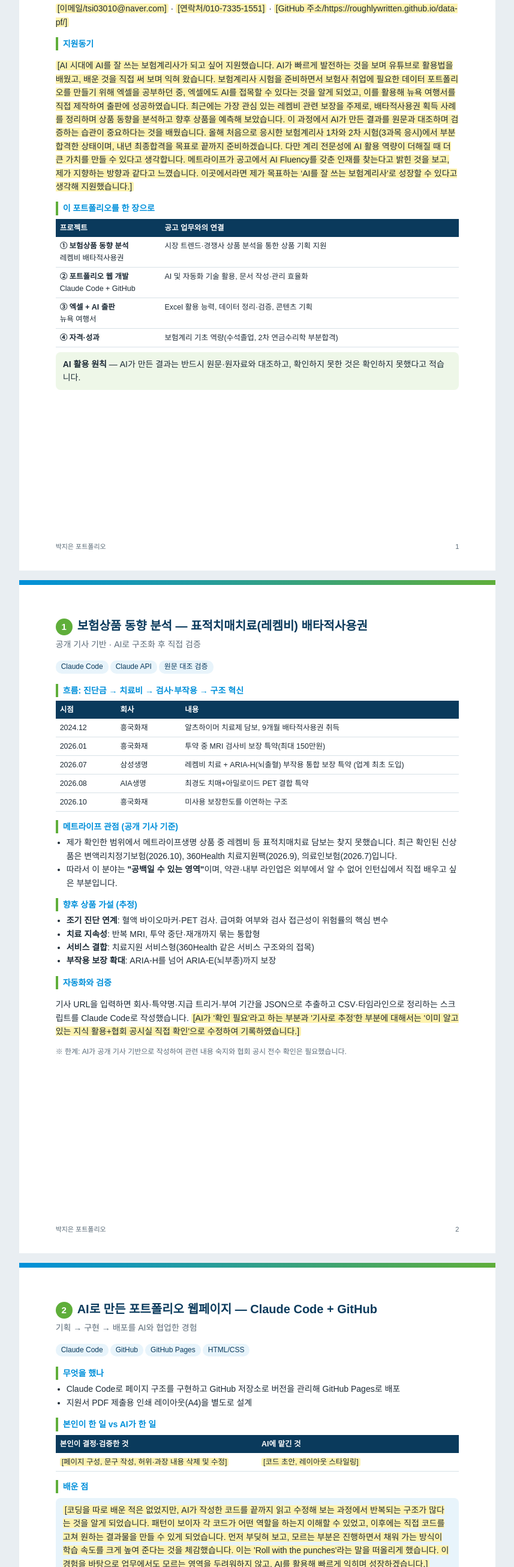
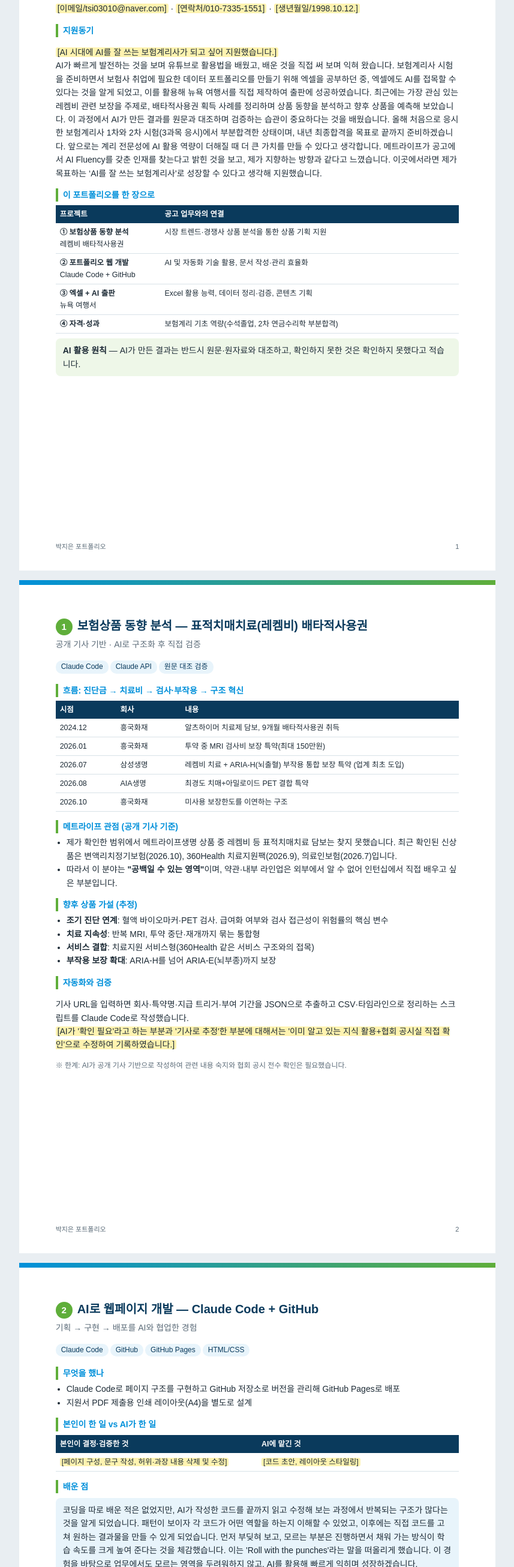
Before and after one commit to roughlywritten/data-pf, a plain HTML site: page index.html in a window 1280 px wide. Shown: the part 188-2800 px from the top of the page at 60% size, without its empty margins (211-1068 px from the left). Drawn offline with Linux system fonts and the light colour scheme.

Commit message:
Update index.html

```diff
--- a/index.html
+++ b/index.html
@@ -32,15 +32,15 @@ a{color:var(--blue)}
 <p style="color:var(--green);font-weight:700;margin:0">With U Career 2027 Winter Internship · 상품개발</p>
 <h1>박지은</h1>
 <p class="sub">AI로 상품 동향을 읽고, 숫자로 검증하는 상품개발 지망생</p>
-<p><span class="ph">[이메일/tsi03010@naver.com]</span> · <span class="ph">[연락처/010-7335-1551]</span> ·  <span class="ph">[GitHub 주소/https://roughlywritten.github.io/data-pf/]</span></p>
+<p><span class="ph">[이메일/tsi03010@naver.com]</span> · <span class="ph">[연락처/010-7335-1551]</span> ·  <span class="ph">[생년월일/1998.10.12.]</span></p>
 <h3>지원동기</h3>
-<p><span class="ph">[AI 시대에 AI를 잘 쓰는 보험계리사가 되고 싶어 지원했습니다.
+<p><span class="ph">[AI 시대에 AI를 잘 쓰는 보험계리사가 되고 싶어 지원했습니다.]</span><br>
 
 AI가 빠르게 발전하는 것을 보며 유튜브로 활용법을 배웠고, 배운 것을 직접 써 보며 익혀 왔습니다. 보험계리사 시험을 준비하면서 보험사 취업에 필요한 데이터 포트폴리오를 만들기 위해 엑셀을 공부하던 중, 엑셀에도 AI를 접목할 수 있다는 것을 알게 되었고, 이를 활용해 뉴욕 여행서를 직접 제작하여 출판에 성공하였습니다.
 
 최근에는 가장 관심 있는 레켐비 관련 보장을 주제로, 배타적사용권 획득 사례를 정리하며 상품 동향을 분석하고 향후 상품을 예측해 보았습니다. 이 과정에서 AI가 만든 결과를 원문과 대조하며 검증하는 습관이 중요하다는 것을 배웠습니다.
 
-올해 처음으로 응시한 보험계리사 1차와 2차 시험(3과목 응시)에서 부분합격한 상태이며, 내년 최종합격을 목표로 끝까지 준비하겠습니다. 다만 계리 전문성에 AI 활용 역량이 더해질 때 더 큰 가치를 만들 수 있다고 생각합니다. 메트라이프가 공고에서 AI Fluency를 갖춘 인재를 찾는다고 밝힌 것을 보고, 제가 지향하는 방향과 같다고 느꼈습니다. 이곳에서라면 제가 목표하는 ‘AI를 잘 쓰는 보험계리사'로 성장할 수 있다고 생각해 지원했습니다.]</span></p>
+올해 처음으로 응시한 보험계리사 1차와 2차 시험(3과목 응시)에서 부분합격한 상태이며, 내년 최종합격을 목표로 끝까지 준비하겠습니다. 앞으로는 계리 전문성에 AI 활용 역량이 더해질 때 더 큰 가치를 만들 수 있다고 생각합니다. 메트라이프가 공고에서 AI Fluency를 갖춘 인재를 찾는다고 밝힌 것을 보고, 제가 지향하는 방향과 같다고 느꼈습니다. 이곳에서라면 제가 목표하는 ‘AI를 잘 쓰는 보험계리사'로 성장할 수 있다고 생각해 지원했습니다.</p>
 <h3>이 포트폴리오를 한 장으로</h3>
 <table>
 <tr><th style="width:26%">프로젝트</th><th>공고 업무와의 연결</th></tr>
@@ -80,14 +80,15 @@ AI가 빠르게 발전하는 것을 보며 유튜브로 활용법을 배웠고,
 <li><b>부작용 보장 확대</b>: ARIA-H를 넘어 ARIA-E(뇌부종)까지 보장</li>
 </ul>
 <h3>자동화와 검증</h3>
-<p>기사 URL을 입력하면 회사·특약명·지급 트리거·부여 기간을 JSON으로 추출하고 CSV·타임라인으로 정리하는 스크립트를 Claude Code로 작성했습니다. <span class="ph">[AI가 '확인 필요'라고 하는 부분과 '기사로 추정'한 부분에 대해서는 '이미 알고 있는 지식 활용+협회 공시실 직접 확인'으로 수정하여 기록하였습니다.]</span></p>
+<p>기사 URL을 입력하면 회사·특약명·지급 트리거·부여 기간을 JSON으로 추출하고 CSV·타임라인으로 정리하는 스크립트를 Claude Code로 작성했습니다.<br>
+<span class="ph">[AI가 '확인 필요'라고 하는 부분과 '기사로 추정'한 부분에 대해서는 '이미 알고 있는 지식 활용+협회 공시실 직접 확인'으로 수정하여 기록하였습니다.]</span></p>
 <p style="font-size:12px;color:var(--mute)">※ 한계: AI가 공개 기사 기반으로 작성하여 관련 내용 숙지와 협회 공시 전수 확인은 필요했습니다.</p>
 <div class="foot"><span>박지은 포트폴리오</span><span>2</span></div>
 </section>
 
 <!-- 3. 프로젝트 2 -->
 <section class="page">
-<h2><span class="n">2</span>AI로 만든 포트폴리오 웹페이지 — Claude Code + GitHub</h2>
+<h2><span class="n">2</span>AI로 웹페이지 개발 — Claude Code + GitHub</h2>
 <p class="sub">기획 → 구현 → 배포를 AI와 협업한 경험</p>
 <p><span class="tag">Claude Code</span><span class="tag">GitHub</span><span class="tag">GitHub Pages</span><span class="tag">HTML/CSS</span></p>
 <h3>무엇을 했나</h3>
@@ -101,9 +102,9 @@ AI가 빠르게 발전하는 것을 보며 유튜브로 활용법을 배웠고,
 <tr><td><span class="ph">[페이지 구성, 문구 작성, 허위·과장 내용 삭제 및 수정]</span></td><td><span class="ph">[코드 초안, 레이아웃 스타일링]</span></td></tr>
 </table>
 <h3>배운 점</h3>
-<div class="box b"><span class="ph">[코딩을 따로 배운 적은 없었지만, AI가 작성한 코드를 끝까지 읽고 수정해 보는 과정에서 반복되는 구조가 많다는 것을 알게 되었습니다. 패턴이 보이자 각 코드가 어떤 역할을 하는지 이해할 수 있었고, 이후에는 직접 코드를 고쳐 원하는 결과물을 만들 수 있게 되었습니다.
+<div class="box b">코딩을 따로 배운 적은 없었지만, AI가 작성한 코드를 끝까지 읽고 수정해 보는 과정에서 반복되는 구조가 많다는 것을 알게 되었습니다. 패턴이 보이자 각 코드가 어떤 역할을 하는지 이해할 수 있었고, 이후에는 직접 코드를 고쳐 원하는 결과물을 만들 수 있게 되었습니다.
 
-먼저 부딪혀 보고, 모르는 부분은 진행하면서 채워 가는 방식이 학습 속도를 크게 높여 준다는 것을 체감했습니다. 이는 'Roll with the punches'라는 말을 떠올리게 했습니다. 이 경험을 바탕으로 업무에서도 모르는 영역을 두려워하지 않고, AI를 활용해 빠르게 익히며 성장하겠습니다.]</span></div>
+먼저 부딪혀 보고, 모르는 부분은 진행하면서 채워 가는 방식이 학습 속도를 크게 높여 준다는 것을 체감했습니다. 이는 'Roll with the punches'라는 말을 떠올리게 했습니다. 이 경험을 바탕으로 업무에서도 모르는 영역을 두려워하지 않고, AI를 활용해 빠르게 익히며 성장하겠습니다.</div>
 <h3>상품개발 업무와의 연결</h3>
 <p>약관·사업방법서·상품안내자료처럼 정확성이 중요한 문서는 AI 초안 + 사람의 검증 구조가 필요하다고 생각하며, 이 프로젝트에서 그 방식을 직접 실천했습니다.</p>
 <div class="foot"><span>박지은 포트폴리오</span><span>3</span></div>
@@ -125,7 +126,7 @@ AI가 빠르게 발전하는 것을 보며 유튜브로 활용법을 배웠고,
 <li>여행자의 필요를 구조화해 콘텐츠를 설계한 경험은 고객 니즈를 보장 항목으로 옮기는 상품 기획과 닮아 있습니다.</li>
 <li>엑셀로 데이터를 정리하고 오류를 점검한 경험은 상품 수익성·고객가치 분석 업무의 기본기가 됩니다.</li>
 </ul>
-
+<br><br><br>
 <h2><span class="n">4</span>자격·성과와 지원 포부</h2>
 <h3>보험계리 관련</h3>
 <table>
@@ -139,7 +140,7 @@ AI가 빠르게 발전하는 것을 보며 유튜브로 활용법을 배웠고,
 <li>반복 업무(자료 수집·정리, 문서 초안)를 AI로 줄이되 검증 절차를 함께 설계</li>
 <li>계리 역량을 바탕으로 상품 수익성 관점의 질문을 던지는 인턴</li>
 </ul>
-<div class="box"><b>마무리</b> — 변화하는 시대에 발맞춰 회사와 함께 성장하는 인재가 되겠습니다.</span></div>
+<div class="box"><b>마무리</b> — 변화하는 시대에 발맞춰 메트라이프생명보험과 함께 성장하는 인재가 되겠습니다.</span></div>
 <div class="foot"><span>박지은 포트폴리오</span><span>5</span></div>
 </section>
 </body></html>
```
